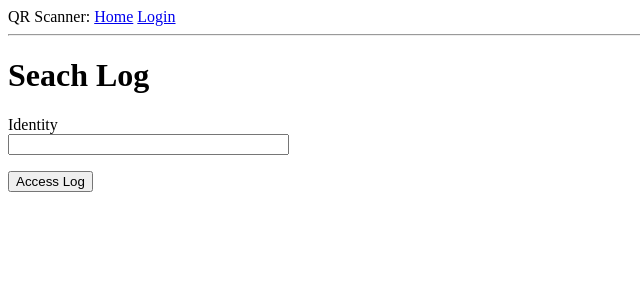
After one commit to aditideveloper828/scholarshipProject, a Flask app: page /time in a window 1280 px wide. The commit adds this page. Shown: the top 300 px of the page, without its empty margins (0-640 px from the left). Run offline with Flask 2, Linux system fonts and the light colour scheme.

Commit message:
display added

```diff
--- a/qrScanApp/forms.py
+++ b/qrScanApp/forms.py
@@ -28,3 +28,7 @@ class RegistrationForm(FlaskForm):
 class DeleteForm(FlaskForm):
     identity = StringField('Identity', validators=[DataRequired()])
     submit = SubmitField('Delete')
+
+class TimeForm(FlaskForm):
+    identity = StringField('Identity', validators=[DataRequired()])
+    submit = SubmitField('Access Log')
--- a/qrScanApp/routes.py
+++ b/qrScanApp/routes.py
@@ -1,11 +1,13 @@
 from flask import render_template, flash, redirect, jsonify, url_for, request
 from qrScanApp import application
-from qrScanApp.forms import LoginForm, RegistrationForm, DeleteForm
+from qrScanApp.forms import LoginForm, RegistrationForm, DeleteForm, TimeForm
 from qrScanApp import storage
 from flask_login import current_user, login_user, logout_user, login_required
 from qrScanApp.models import User, Log, Code
 from werkzeug.urls import url_parse
 
+complete_log = []
+individual = {'person':''}
 
 @application.route('/', methods=['GET', 'POST'])
 @application.route('/index', methods=['GET', 'POST'])
@@ -70,6 +72,26 @@ def userdelete():
         return redirect(url_for('userdelete'))
     return render_template('delete.html', title='Delete', form=form)
 
+@application.route('/time', methods=['GET', 'POST'])
+def time():
+    form = TimeForm()
+    if form.validate_on_submit():
+        all_log = Log.query.filter_by(identity=form.identity.data).all()
+        global individual
+        global complete_log
+        individual['person'] = form.identity.data
+        for log in all_log:
+            complete_log.append({'time':log.timestamp})
+            print(complete_log)
+        return redirect(url_for('display'))
+    return render_template('time.html', title='Time', form=form)
+
+@application.route('/display', methods=['GET', 'POST'])
+def display():
+    global complete_log
+    global individual
+    return render_template('display.html', title="Display", complete_log=complete_log, individual=individual)
+
 @application.errorhandler(500)
 def internal_error(error):
     return "500 error - Internal Server Exception", 500
--- a/qrScanApp/templates/base.html
+++ b/qrScanApp/templates/base.html
@@ -13,12 +13,22 @@
                 {% if current_user.editor %}
                 <a href="{{ url_for('register') }}">Register</a>
                 <a href="{{ url_for('userdelete') }}">Delete</a>
+                <a href="{{ url_for('time') }}">Check Log</a>
                 {% else %}
                 {% endif %}
             <a href="{{ url_for('logout') }}">Logout</a>
             {% endif %}
         </div>
         <hr>
+        {% with messages = get_flashed_messages() %}
+        {% if messages %}
+        <ul>
+            {% for message in messages %}
+            <li>{{ message }}</li>
+            {% endfor %}
+        </ul>
+        {% endif %}
+        {% endwith %}
         {% block content %}{% endblock %}
     </body>
 </html>
--- /dev/null
+++ b/qrScanApp/templates/time.html
@@ -0,0 +1,16 @@
+{% extends "base.html" %}
+
+{% block content %}
+    <h1>Seach Log</h1>
+    <form action="" method="post" novalidate>
+        {{ form.hidden_tag() }}
+        <p>
+            {{ form.identity.label }}<br>
+            {{ form.identity(size=32) }}<br>
+            {% for error in form.identity.errors %}
+            <span style="color: red;">[{{ error }}]</span>
+            {% endfor %}
+        </p>
+        <p>{{ form.submit() }}</p>
+    </form>
+{% endblock %}
```
Also changed, not shown: qrScanApp/templates/display.html (added, +7 -0 lines).
